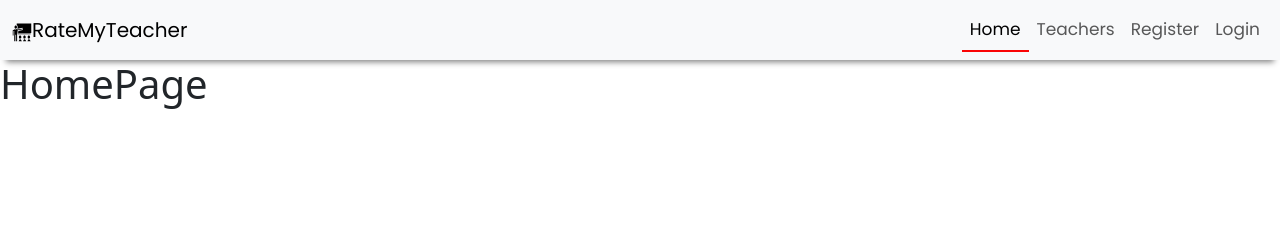
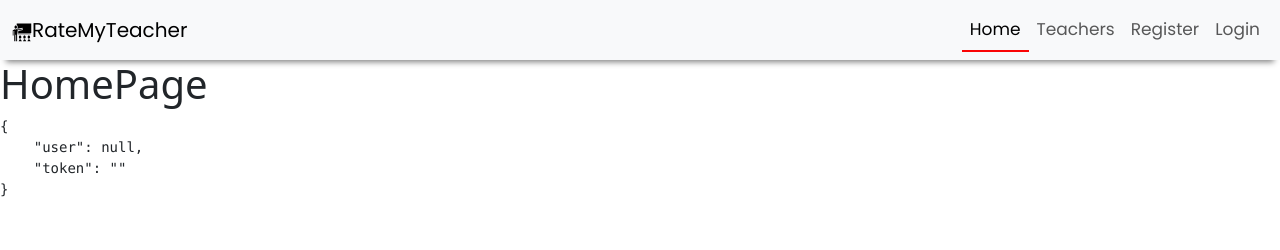
Before and after one commit to sheelaadhikari/RateMyTeacher, a React (Create React App) app in the folder client/: page / in a window 1280 px wide. Shown: the top 250 px of the page. Built offline with nearby package versions, Linux system fonts and the light colour scheme.

Commit message:
context api

```diff
--- /dev/null
+++ b/client/src/context/auth.js
@@ -0,0 +1,20 @@
+import { useState, useContext, createContext, } from 'react';
+
+
+const AuthContext = createContext();
+
+const AuthProvider = ({ children }) => {
+    const [auth, setAuth] = useState({
+        user: null,
+        token: ""
+    });
+    return (
+        <AuthContext.Provider value={[auth, setAuth]}>
+            {children}
+        </AuthContext.Provider>
+    )
+}
+
+//context hook
+const useAuth = () => useContext(AuthContext);
+export { useAuth, AuthProvider };
--- a/client/src/pages/HomePage.js
+++ b/client/src/pages/HomePage.js
@@ -1,10 +1,13 @@
 import React from 'react'
 import Layout from '../components/Layout/Layout'
+import { useAuth } from '../context/auth';
 
 const HomePage = () => {
+    const [auth, setAuth] = useAuth();
     return (
         <Layout>
             <h1>HomePage</h1>
+            <pre>{JSON.stringify(auth, null, 4)}</pre>
 
         </Layout>
     );
--- a/client/src/pages/auth/Login.js
+++ b/client/src/pages/auth/Login.js
@@ -3,6 +3,7 @@
 import { toast } from 'react-toastify';
 import axios from 'axios';
 import { useNavigate } from 'react-router-dom';
+import { useAuth } from '../../context/auth';
 
 
 
@@ -11,6 +12,7 @@
 
     const [email, setEmail] = useState("");
     const [password, setPassword] = useState("");
+    const [auth, setAuth] = useAuth();
     const navigate = useNavigate();
 
 
@@ -24,7 +26,12 @@
             console.log(res.data)
             if (res.data.success) {
                 toast.success(res.data.message);
-                navigate("/")
+                setAuth({
+                    ...auth,
+                    user: res.data.user,
+                    token: res.data.token
+                });
+                navigate("/");
 
             }
             else {
```
Also changed, not shown: client/src/index.js (+7 -3 lines).
